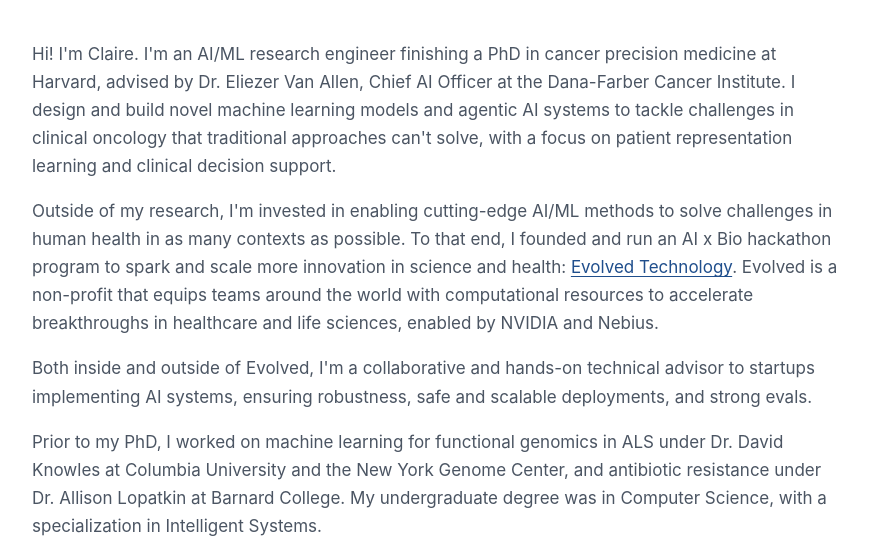
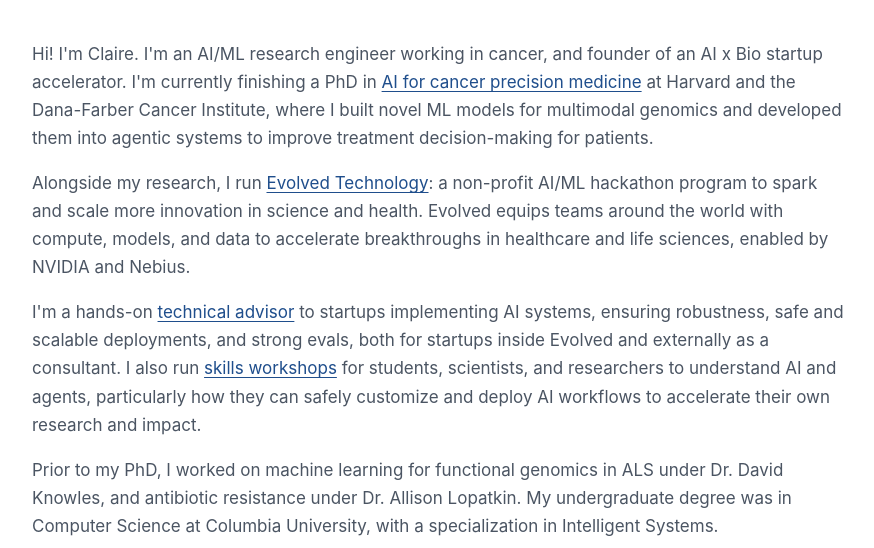
Before and after one commit to csjohnson23/cv, a plain HTML site: page index.html in a window 1280 px wide. Shown: the part 252-800 px from the top of the page, without its empty margins (202-1076 px from the left). Drawn offline with Linux system fonts and the light colour scheme.

Commit message:
Shorten bio and link it to page sections

```diff
--- a/index.html
+++ b/index.html
@@ -19,7 +19,7 @@
 
     * { box-sizing: border-box; }
 
-    html { -webkit-text-size-adjust: 100%; }
+    html { -webkit-text-size-adjust: 100%; scroll-behavior: smooth; }
 
     body {
       margin: 0;
@@ -324,11 +324,10 @@
         </div>
       </div>
       <div class="bio">
-        <p>Hi! I'm Claire. I'm an AI/ML research engineer finishing a PhD in cancer precision medicine at Harvard, advised by Dr. Eliezer Van Allen, Chief AI Officer at the Dana-Farber Cancer Institute. I design and build novel machine learning models and agentic AI systems to tackle challenges in clinical oncology that traditional approaches can't solve, with a focus on patient representation learning and clinical decision support.</p>
-        <p>Outside of my research, I'm invested in enabling cutting-edge AI/ML methods to solve challenges in human health in as many contexts as possible. To that end, I founded and run an AI x Bio hackathon program to spark and scale more innovation in science and health: <a href="https://www.evolvedtechnology.org">Evolved Technology</a>. Evolved is a non-profit that equips teams around the world with computational resources to accelerate breakthroughs in healthcare and life sciences, enabled by NVIDIA and Nebius.</p>
-        <p>Both inside and outside of Evolved, I'm a collaborative and hands-on technical advisor to startups implementing AI systems, ensuring robustness, safe and scalable deployments, and strong evals.</p>
-        <p>Prior to my PhD, I worked on machine learning for functional genomics in ALS under Dr. David Knowles at Columbia University and the New York Genome Center, and antibiotic resistance under Dr. Allison Lopatkin at Barnard College. My undergraduate degree was in Computer Science, with a specialization in Intelligent Systems.</p>
-        <p>I'm always happy to chat cancer research and AI x Bio innovation - <a href="mailto:cjohnson@g.harvard.edu">reach out!</a></p>
+        <p>Hi! I'm Claire. I'm an AI/ML research engineer working in cancer, and founder of an AI x Bio startup accelerator. I'm currently finishing a PhD in <a href="#projects">AI for cancer precision medicine</a> at Harvard and the Dana-Farber Cancer Institute, where I built novel ML models for multimodal genomics and developed them into agentic systems to improve treatment decision-making for patients.</p>
+        <p>Alongside my research, I run <a href="https://www.evolvedtechnology.org">Evolved Technology</a>: a non-profit AI/ML hackathon program to spark and scale more innovation in science and health. Evolved equips teams around the world with compute, models, and data to accelerate breakthroughs in healthcare and life sciences, enabled by NVIDIA and Nebius.</p>
+        <p>I'm a hands-on <a href="#advising">technical advisor</a> to startups implementing AI systems, ensuring robustness, safe and scalable deployments, and strong evals, both for startups inside Evolved and externally as a consultant. I also run <a href="#workshops">skills workshops</a> for students, scientists, and researchers to understand AI and agents, particularly how they can safely customize and deploy AI workflows to accelerate their own research and impact.</p>
+        <p>Prior to my PhD, I worked on machine learning for functional genomics in ALS under Dr. David Knowles, and antibiotic resistance under Dr. Allison Lopatkin. My undergraduate degree was in Computer Science at Columbia University, with a specialization in Intelligent Systems.</p>
       </div>
     </header>
 
```
